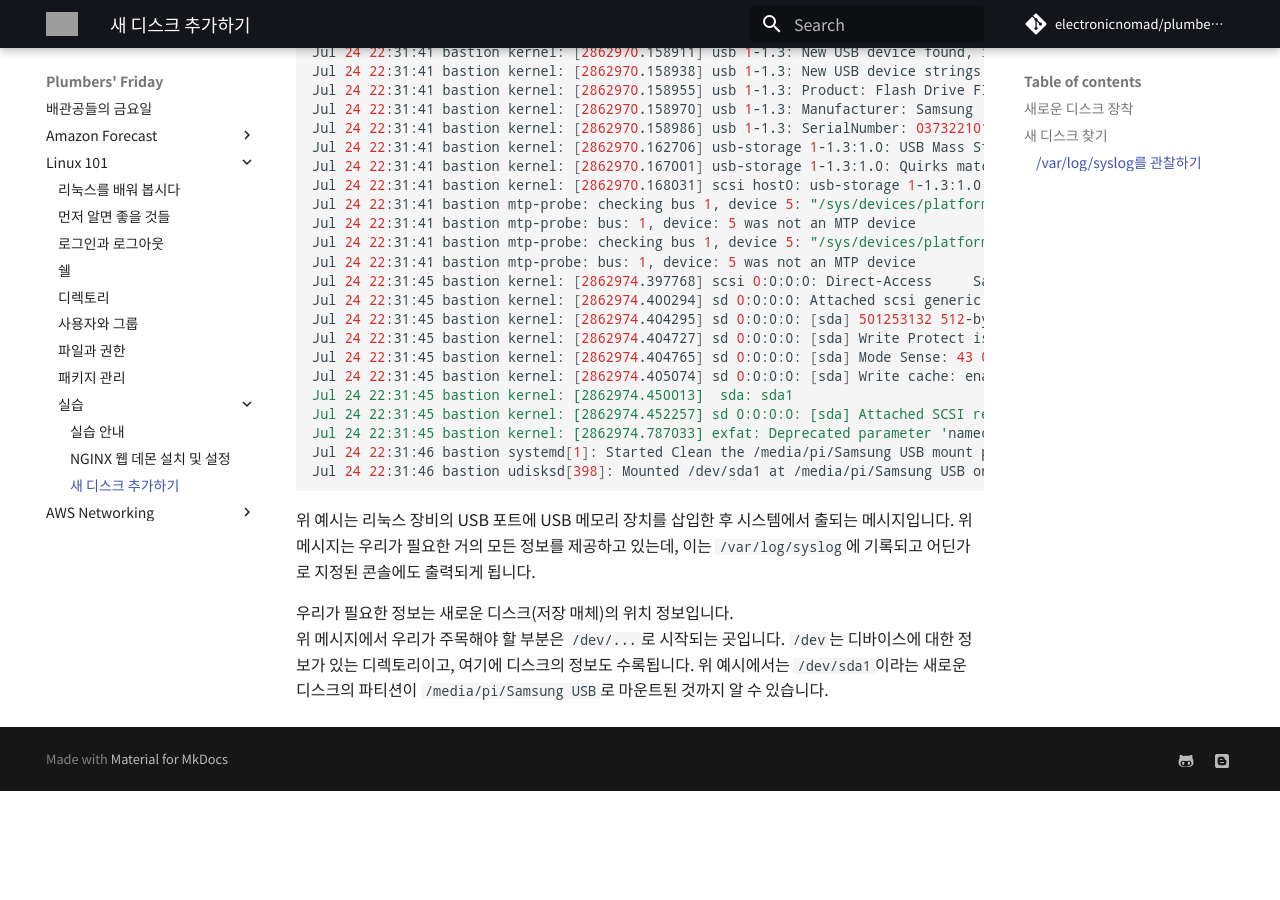
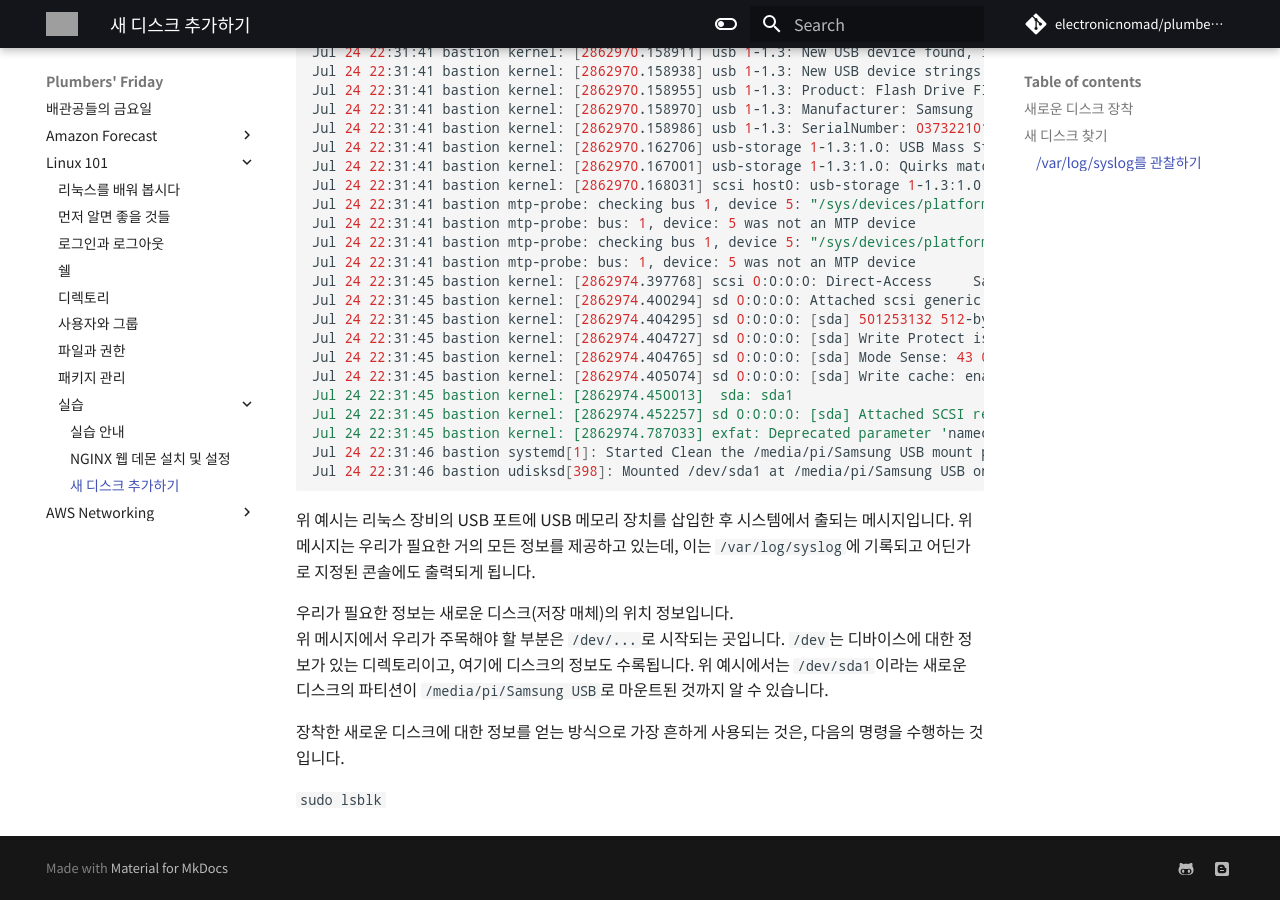
Before and after one commit to electronicnomad/plumbers-friday, an MkDocs documentation site: the page built from docs/linux/tutorials/disk.md, in a window 1280 px wide and 900 px high, scrolled down 764 px. Built offline with MkDocs 1.6.1 and Material for MkDocs 9.7.7, drawn with Linux system fonts in a browser that asks for light colours; some web fonts are replaced; comment, search, counter and statistics services are not loaded; before the commit the page ends 1555 px from its top, so only the background shows below that; grey boxes are pictures that could not be loaded.

Commit message:
update Mkdocs settings

```diff
--- a/docs/linux/tutorials/disk.md
+++ b/docs/linux/tutorials/disk.md
@@ -57,3 +57,7 @@
 위 메시지에서 우리가 주목해야 할 부분은 `/dev/...`로 시작되는 곳입니다.
 `/dev`는 디바이스에 대한 정보가 있는 디렉토리이고, 여기에 디스크의 정보도 수록됩니다.
 위 예시에서는 `/dev/sda1`이라는 새로운 디스크의 파티션이 `/media/pi/Samsung USB`로 마운트된 것까지 알 수 있습니다.
+
+장착한 새로운 디스크에 대한 정보를 얻는 방식으로 가장 흔하게 사용되는 것은, 다음의 명령을 수행하는 것입니다.
+
+`sudo lsblk`
--- a/mkdocs.yml
+++ b/mkdocs.yml
@@ -9,8 +9,20 @@
 theme:
   name: material
   palette:
-    primary: black
-    accent: blue
+    - media: "(prefers-color-scheme: light)"
+      scheme: default
+      primary: black
+      accent: cyan
+      toggle:
+        icon: material/toggle-switch-off-outline
+        name: Switch to dark mode
+    - media: "(prefers-color-scheme: dark)"
+      scheme: slate
+      primary: teal
+      accent: lime
+      toggle:
+        icon: material/toggle-switch
+        name: Switch to light mode
   font:
     text: Noto Sans KR
     code: Noto Mono
@@ -49,5 +61,6 @@
       link: https://www.jhin.com
   analytics:
     provider: google
-    property: UA-113185952-3
+#    property: UA-113185952-3
+    property: G-288189520
 #
```
